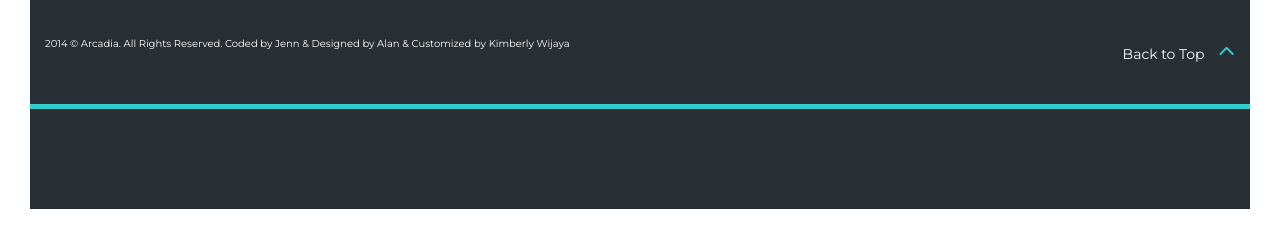
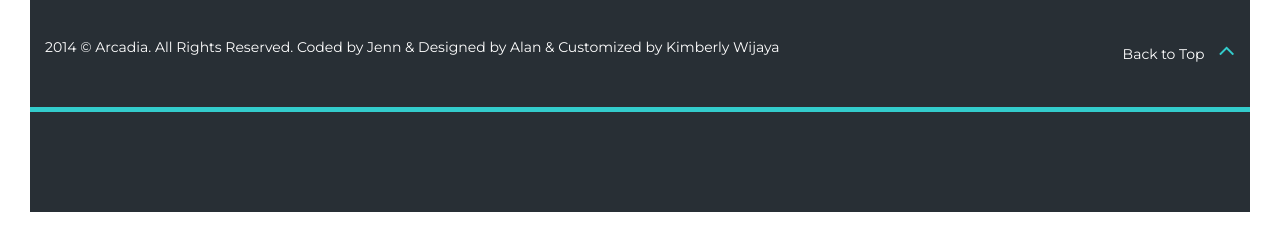
Before and after one commit to kcwijaya/haven-ad, a website: page index.html in a window 1280 px wide. Shown: the part 4800-5050 px from the top of the page. Drawn offline with nearby package versions, Linux system fonts and the light colour scheme.

Commit message:
Added copyright and editeds pacing

```diff
--- a/index.html
+++ b/index.html
@@ -421,7 +421,7 @@
                     Team Haven<br>
                     558 Mayfield Ave<br>
                     Stanford, CA 94305<br>
-                    Phone: (650) 490-0437
+                    Phone: (650) 490-0437 <br>
                     Email: contact.team.haven@gmail.com
                     <ul class="social">
                         <li><a href="https://www.facebook.com/HavenMobile/"><span class="fa fa-facebook"></span></a></li>
@@ -440,7 +440,7 @@
     <nav id="footer">
         <div class="container">
          <div class="pull-left">
-            <p style="font-size: 10px">2014 © Arcadia. All Rights Reserved. Coded by <a href="https://dribbble.com/jennpereira">Jenn</a> & Designed by <a href="https://dribbble.com/alanpodemski">Alan</a> & Customized by <a href="http://www.kimberlywijaya.com"> Kimberly Wijaya </a></p>
+            <p style="font-size: 14px">2014 © Arcadia. All Rights Reserved. Coded by <a href="https://dribbble.com/jennpereira">Jenn</a> & Designed by <a href="https://dribbble.com/alanpodemski">Alan</a> & Customized by <a href="http://www.kimberlywijaya.com"> Kimberly Wijaya </a></p>
         </div>
         <div class="pull-right">
             <a href="#home" class="page-scroll">Back to Top <span class="fa fa-angle-up"></span></a>
```
